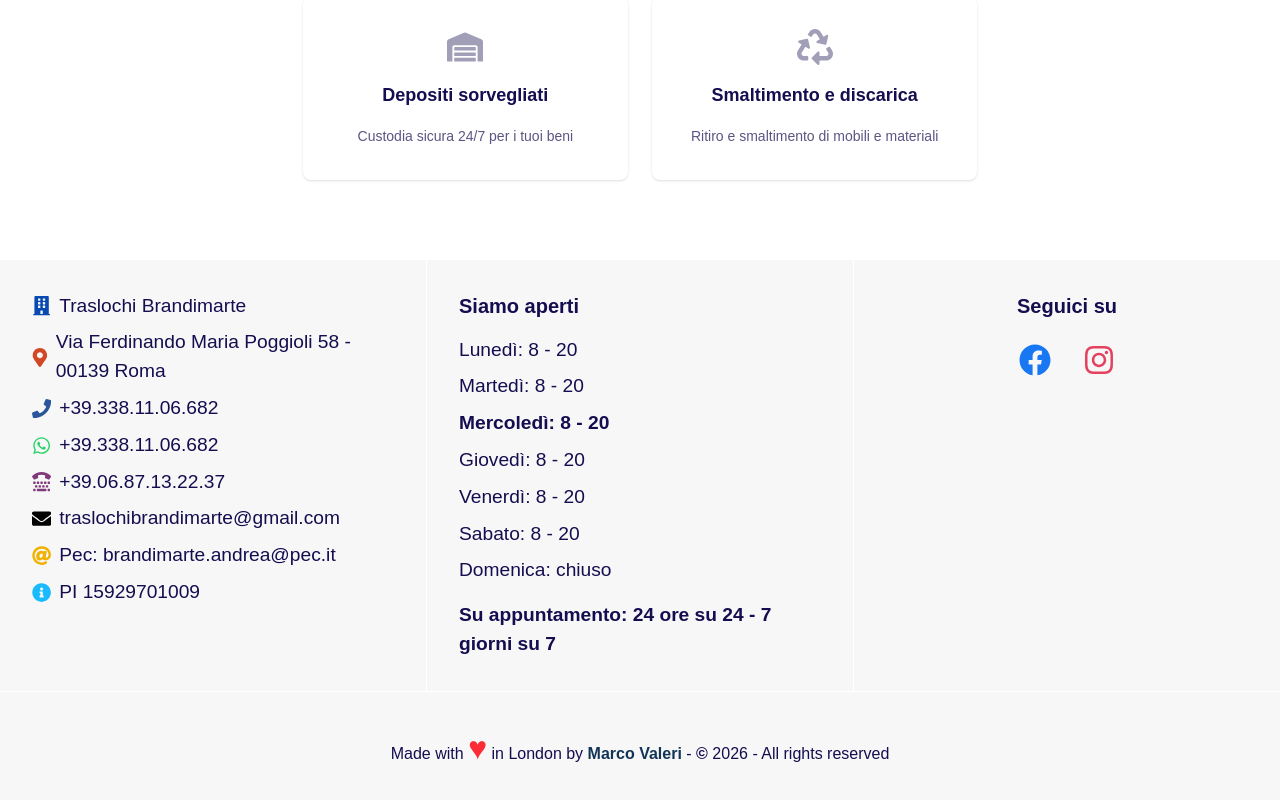
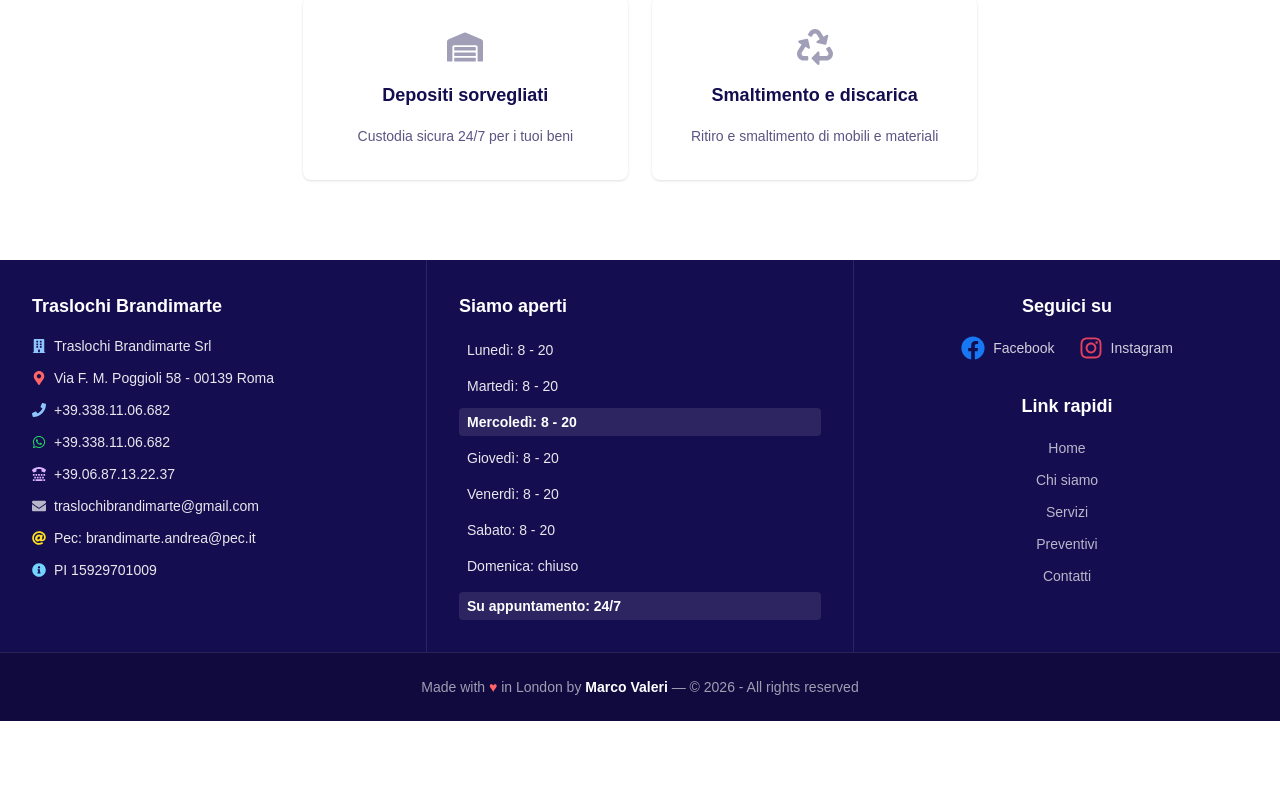
Before and after one commit to MarcoValeri/brandimarte-app, a Next.js app: page / in a window 1280 px wide. Shown: the part 5719-6519 px from the top of the page. After the commit the page ends 6440 px from the top, so only its background shows below. Built offline with nearby package versions, Linux system fonts and the light colour scheme; a web font is replaced by a local one.

Commit message:
Improve the footer

```diff
--- a/app/components/Footer/Footer.tsx
+++ b/app/components/Footer/Footer.tsx
@@ -1,5 +1,6 @@
 "use client";
 
+import Link from "next/link";
 import {
     FaBuilding,
     FaMapMarkerAlt,
@@ -11,7 +12,6 @@ import {
     FaInfoCircle,
     FaFacebook,
     FaInstagram,
-    FaLinkedinIn,
 } from "react-icons/fa";
 
 const days = [
@@ -24,111 +24,138 @@ const days = [
     { label: "Domenica", hours: "chiuso", jsDay: 0 },
 ];
 
+const quickLinks = [
+    { label: "Home", href: "/" },
+    { label: "Chi siamo", href: "/chi-siamo" },
+    { label: "Servizi", href: "/servizi" },
+    { label: "Preventivi", href: "/preventivi" },
+    { label: "Contatti", href: "/contatti" },
+];
+
 const Footer = () => {
     const today = new Date().getDay();
     const year = new Date().getFullYear();
 
     return (
-        <footer className="bg-grey-bg text-blue-font">
+        <footer className="bg-blue-font text-white/90">
             <div className="flex flex-col md:flex-row">
                 {/* Business info */}
-                <div className="flex-1 p-8 text-center md:text-left md:border-r md:border-white">
-                    <ul className="space-y-2 text-[1.2rem]">
+                <div className="flex-1 p-8 text-center md:text-left md:border-r md:border-white/10">
+                    <h3 className="text-lg font-bold text-white mb-4">Traslochi Brandimarte</h3>
+                    <ul className="space-y-3 text-sm">
                         <li className="flex items-center gap-2 justify-center md:justify-start">
-                            <FaBuilding className="text-[#094ab2]" />
-                            <span>Traslochi Brandimarte</span>
+                            <FaBuilding className="text-blue-300" />
+                            <span>Traslochi Brandimarte Srl</span>
                         </li>
                         <li className="flex items-center gap-2 justify-center md:justify-start">
-                            <FaMapMarkerAlt className="text-[#d24726]" />
-                            <a href="https://maps.app.goo.gl/seLBTG8NjYCNo8VC9" target="_blank" className="text-blue-font no-underline" aria-label="Google Maps">
-                                Via Ferdinando Maria Poggioli 58 - 00139 Roma
+                            <FaMapMarkerAlt className="text-red-400" />
+                            <a href="https://maps.app.goo.gl/seLBTG8NjYCNo8VC9" target="_blank" className="text-white/90 no-underline hover:text-white transition-colors duration-200" aria-label="Google Maps">
+                                Via F. M. Poggioli 58 - 00139 Roma
                             </a>
                         </li>
                         <li className="flex items-center gap-2 justify-center md:justify-start">
-                            <FaPhone className="text-[#2b579a]" />
-                            <a href="tel:+393381106682" className="text-blue-font no-underline" aria-label="Phone number">
+                            <FaPhone className="text-blue-300" />
+                            <a href="tel:+393381106682" className="text-white/90 no-underline hover:text-white transition-colors duration-200" aria-label="Phone number">
                                 +39.338.11.06.682
                             </a>
                         </li>
                         <li className="flex items-center gap-2 justify-center md:justify-start">
                             <FaWhatsapp className="text-[#25D366]" />
-                            <a href="https://wa.me/+393381106682" target="_blank" className="text-blue-font no-underline" aria-label="WhatsApp">
+                            <a href="https://wa.me/+393381106682" target="_blank" className="text-white/90 no-underline hover:text-white transition-colors duration-200" aria-label="WhatsApp">
                                 +39.338.11.06.682
                             </a>
                         </li>
                         <li className="flex items-center gap-2 justify-center md:justify-start">
-                            <FaTty className="text-[#80397b]" />
-                            <a href="tel:+390687132237" className="text-blue-font no-underline" aria-label="Landline">
+                            <FaTty className="text-purple-300" />
+                            <a href="tel:+390687132237" className="text-white/90 no-underline hover:text-white transition-colors duration-200" aria-label="Landline">
                                 +39.06.87.13.22.37
                             </a>
                         </li>
                         <li className="flex items-center gap-2 justify-center md:justify-start">
-                            <FaEnvelope className="text-black" />
-                            <a href="mailto:traslochibrandimarte@gmail.com" target="_blank" className="text-blue-font no-underline" aria-label="Email">
+                            <FaEnvelope className="text-white/70" />
+                            <a href="mailto:traslochibrandimarte@gmail.com" target="_blank" className="text-white/90 no-underline hover:text-white transition-colors duration-200" aria-label="Email">
                                 traslochibrandimarte@gmail.com
                             </a>
                         </li>
                         <li className="flex items-center gap-2 justify-center md:justify-start">
-                            <FaAt className="text-yellow-500" />
-                            <a href="mailto:brandimarte.andrea@pec.it" target="_blank" className="text-blue-font no-underline" aria-label="PEC email">
+                            <FaAt className="text-yellow-300" />
+                            <a href="mailto:brandimarte.andrea@pec.it" target="_blank" className="text-white/90 no-underline hover:text-white transition-colors duration-200" aria-label="PEC email">
                                 Pec: brandimarte.andrea@pec.it
                             </a>
                         </li>
                         <li className="flex items-center gap-2 justify-center md:justify-start">
-                            <FaInfoCircle className="text-[#19BBFE]" />
+                            <FaInfoCircle className="text-sky-300" />
                             <span>PI 15929701009</span>
                         </li>
                     </ul>
                 </div>
 
-                {/* Timetable */}
-                <div className="flex-1 p-8 text-center md:text-left border-t md:border-t-0 md:border-r border-white">
-                    <h2 className="text-xl font-bold mb-4">Siamo aperti</h2>
-                    <ul className="space-y-2 text-[1.2rem]">
+                {/* Timetable + Quick Links */}
+                <div className="flex-1 p-8 text-center md:text-left border-t md:border-t-0 md:border-r border-white/10">
+                    <h3 className="text-lg font-bold text-white mb-4">Siamo aperti</h3>
+                    <ul className="space-y-2 text-sm">
                         {days.map((day) => (
                             <li
                                 key={day.label}
-                                className={today === day.jsDay ? "font-black" : ""}
+                                className={`py-1 px-2 rounded ${
+                                    today === day.jsDay
+                                        ? "bg-white/10 font-bold text-white"
+                                        : ""
+                                }`}
                             >
                                 {day.label}: {day.hours}
                             </li>
                         ))}
-                        <li className="font-black mt-4">
-                            Su appuntamento: 24 ore su 24 - 7 giorni su 7
+                        <li className="mt-3 py-1 px-2 rounded bg-white/10 font-bold text-white">
+                            Su appuntamento: 24/7
                         </li>
                     </ul>
                 </div>
 
-                {/* Social */}
-                <div className="flex-1 p-8 text-center border-t md:border-t-0 border-white">
-                    <h2 className="text-xl font-bold mb-6">Seguici su</h2>
-                    <ul className="flex justify-center gap-8">
-                        <li>
-                            <a href="https://www.facebook.com/traslochibrandimarte79" target="_blank" aria-label="Facebook">
-                                <FaFacebook className="text-[2rem] text-[#1877F2] hover:opacity-80 transition-opacity duration-300 cursor-pointer" />
-                            </a>
-                        </li>
-                        <li>
-                            <a href="https://www.instagram.com/traslochi__brandimarte" target="_blank" aria-label="Instagram">
-                                <FaInstagram className="text-[2rem] text-[#E4405F] hover:opacity-80 transition-opacity duration-300 cursor-pointer" />
-                            </a>
-                        </li>
+                {/* Social + Quick nav */}
+                <div className="flex-1 p-8 text-center border-t md:border-t-0 border-white/10">
+                    <h3 className="text-lg font-bold text-white mb-4">Seguici su</h3>
+                    <div className="flex justify-center gap-6 mb-8">
+                        <a href="https://www.facebook.com/traslochibrandimarte79" target="_blank" aria-label="Facebook" className="flex items-center gap-2 text-white/80 no-underline hover:text-white transition-colors duration-200">
+                            <FaFacebook className="text-2xl text-[#1877F2]" />
+                            <span className="text-sm">Facebook</span>
+                        </a>
+                        <a href="https://www.instagram.com/traslochi__brandimarte" target="_blank" aria-label="Instagram" className="flex items-center gap-2 text-white/80 no-underline hover:text-white transition-colors duration-200">
+                            <FaInstagram className="text-2xl text-[#E4405F]" />
+                            <span className="text-sm">Instagram</span>
+                        </a>
+                    </div>
+
+                    <h3 className="text-lg font-bold text-white mb-4">Link rapidi</h3>
+                    <ul className="space-y-2">
+                        {quickLinks.map((link) => (
+                            <li key={link.href}>
+                                <Link
+                                    href={link.href}
+                                    className="text-sm text-white/70 no-underline hover:text-white transition-colors duration-200"
+                                >
+                                    {link.label}
+                                </Link>
+                            </li>
+                        ))}
                     </ul>
                 </div>
             </div>
 
             {/* Powered by */}
-            <div className="p-8 text-center border-t border-white">
-                <p>
+            <div className="py-6 px-8 text-center border-t border-white/10 bg-black/20">
+                <p className="text-sm text-white/60">
                     Made with{" "}
-                    <span className="text-[2rem] text-red-500">♥</span>{" "}
+                    <span className="text-red-400">♥</span>{" "}
                     in London by{" "}
-                    <span
-                        className="text-[#123456] font-black no-underline"
+                    <a
+                        href="https://devmarco.com/"
+                        target="_blank"
+                        className="text-white font-bold no-underline hover:text-white/80 transition-colors duration-200"
                     >
                         Marco Valeri
-                    </span>
-                    {" "}- <span className="font-black">©</span> {year} - All rights reserved
+                    </a>
+                    {" "} — © {year} - All rights reserved
                 </p>
             </div>
         </footer>
```
